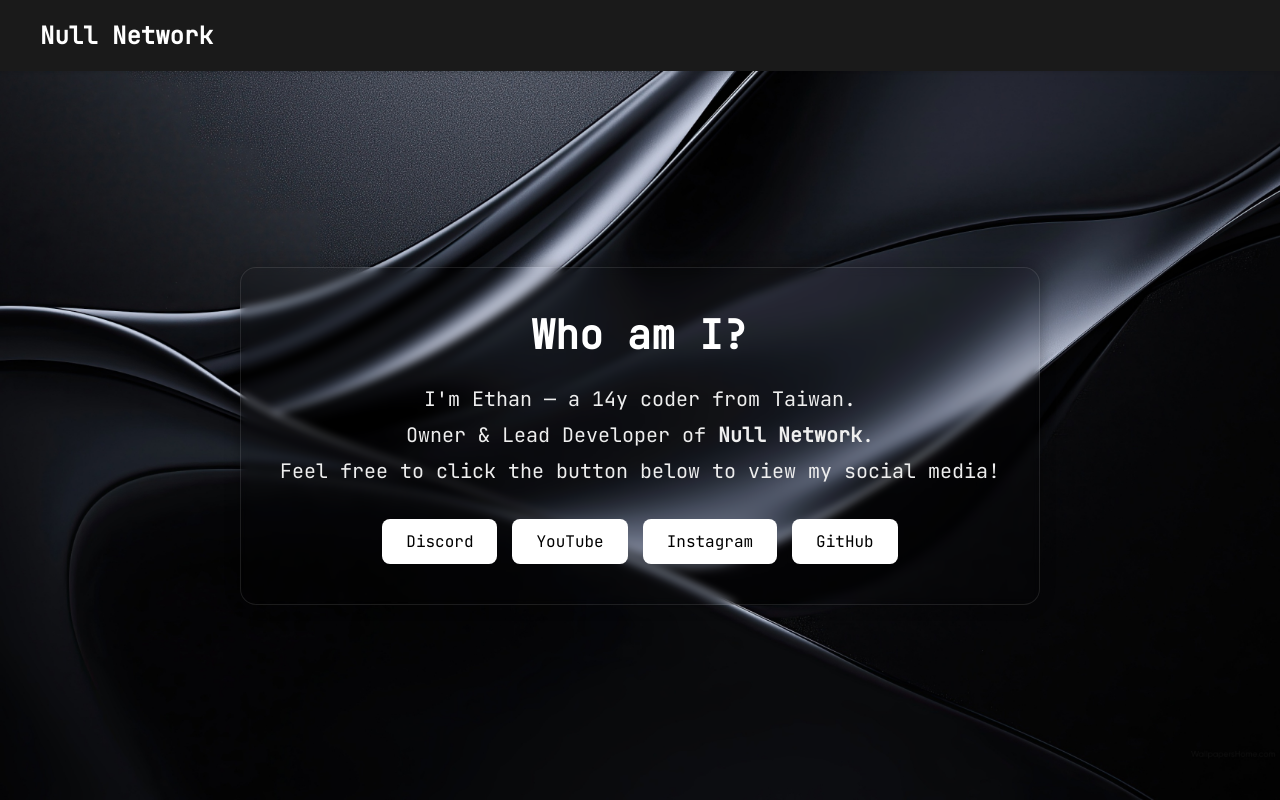
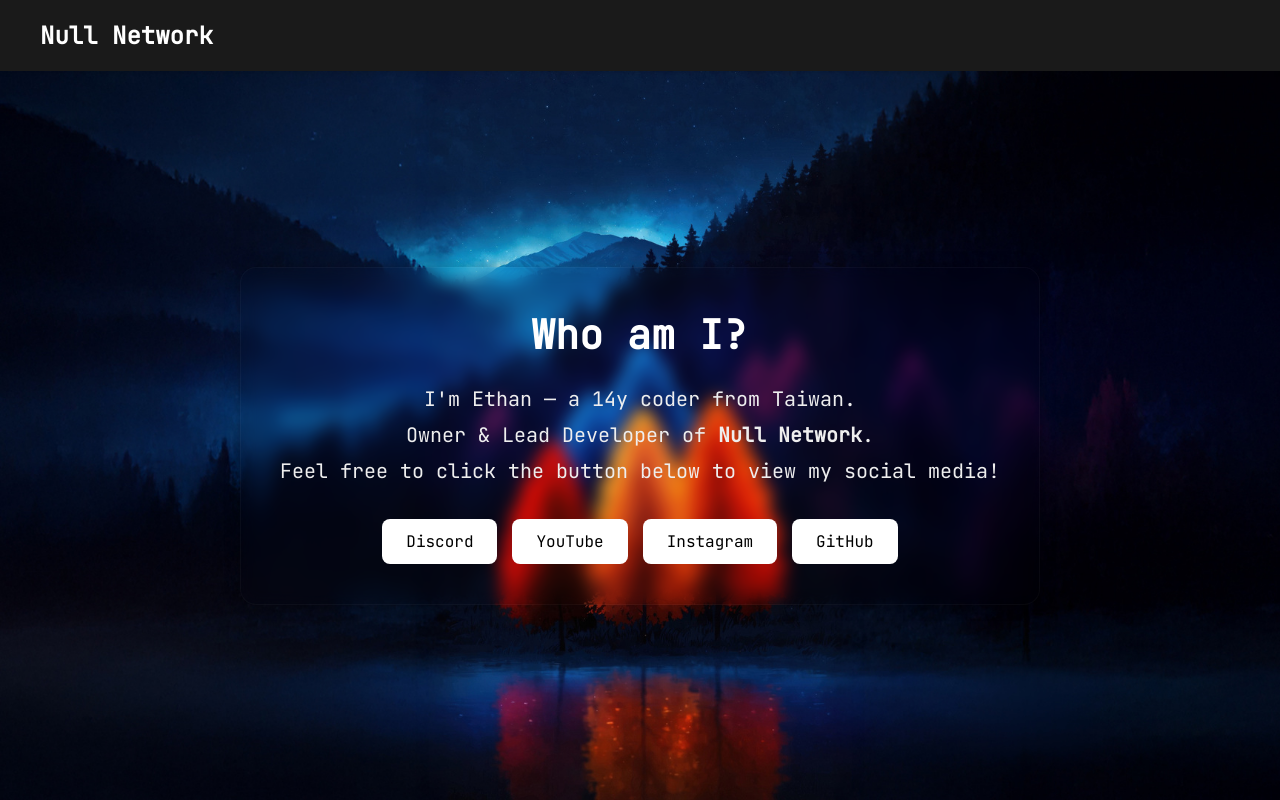
Before and after one commit to Ethan8787/ethan8787.github.io, a plain HTML site: page index.html in a window 1280 px wide. Drawn offline with Linux system fonts and the light colour scheme.

Commit message:
Change image

```diff
--- a/index.html
+++ b/index.html
@@ -16,7 +16,7 @@
     body {
       margin: 0;
       font-family: 'JetBrains Mono', Tahoma, Geneva, Verdana, sans-serif;
-      background-image: url('69.jpg');
+      background-image: url('colorful-trees-by-lake-vibrant-forest-7n-1920x1080.jpg');
       background-size: cover;
       background-position: center;
       background-repeat: no-repeat;
@@ -50,9 +50,9 @@
 
     .card {
       background: rgba(0, 0, 0, 0.05);
-      backdrop-filter: blur(4px);
+      backdrop-filter: blur(8px);
       box-shadow: 0 0 15px rgba(0, 0, 0, 0.3);
-      border: 1px solid rgba(255, 255, 255, 0.1);
+      border: 1px solid rgba(255, 255, 255, 0.03);
       padding: 40px 30px;
       border-radius: 16px;
       max-width: 800px;
```
Also changed, not shown: colorful-trees-by-lake-vibrant-forest-7n-1920x1080.jpg (added).
